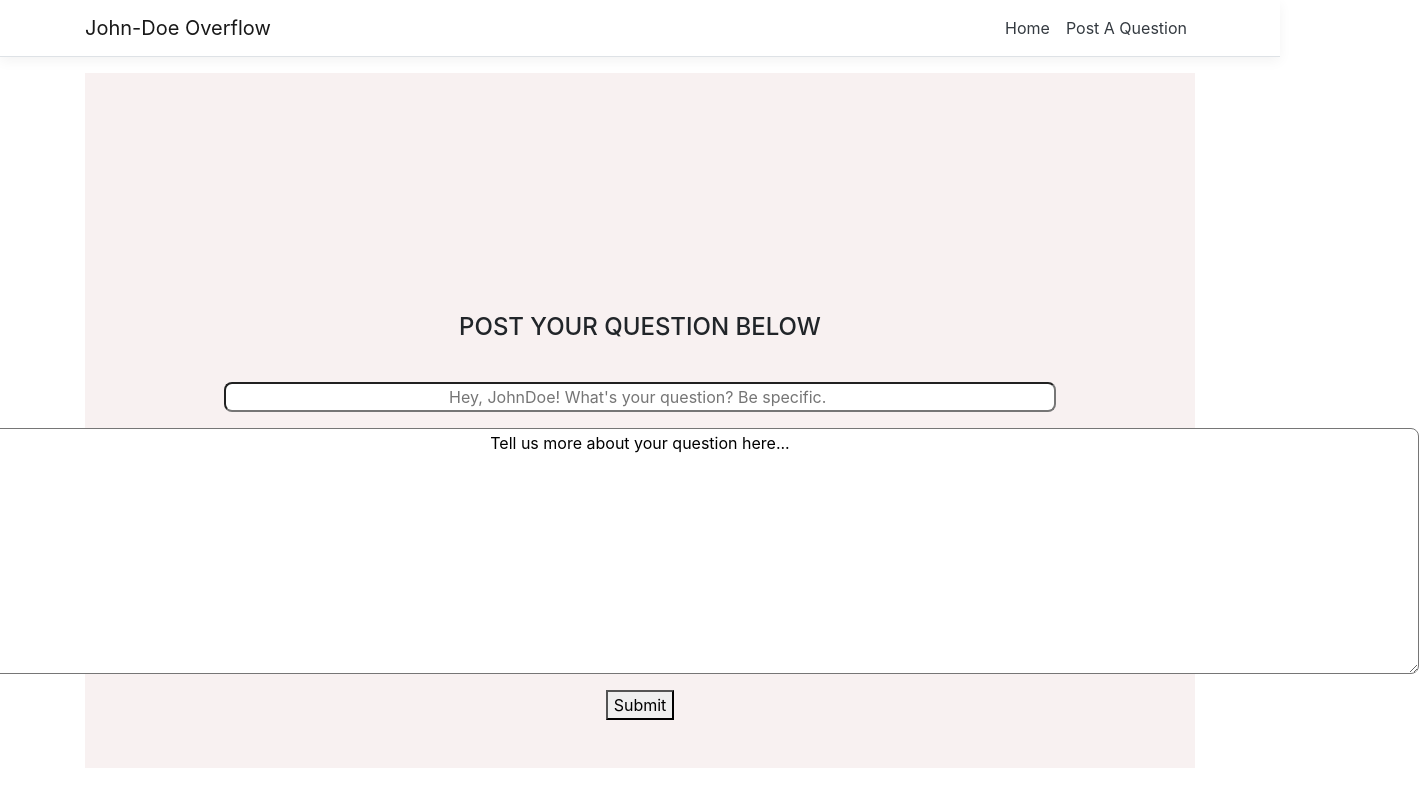
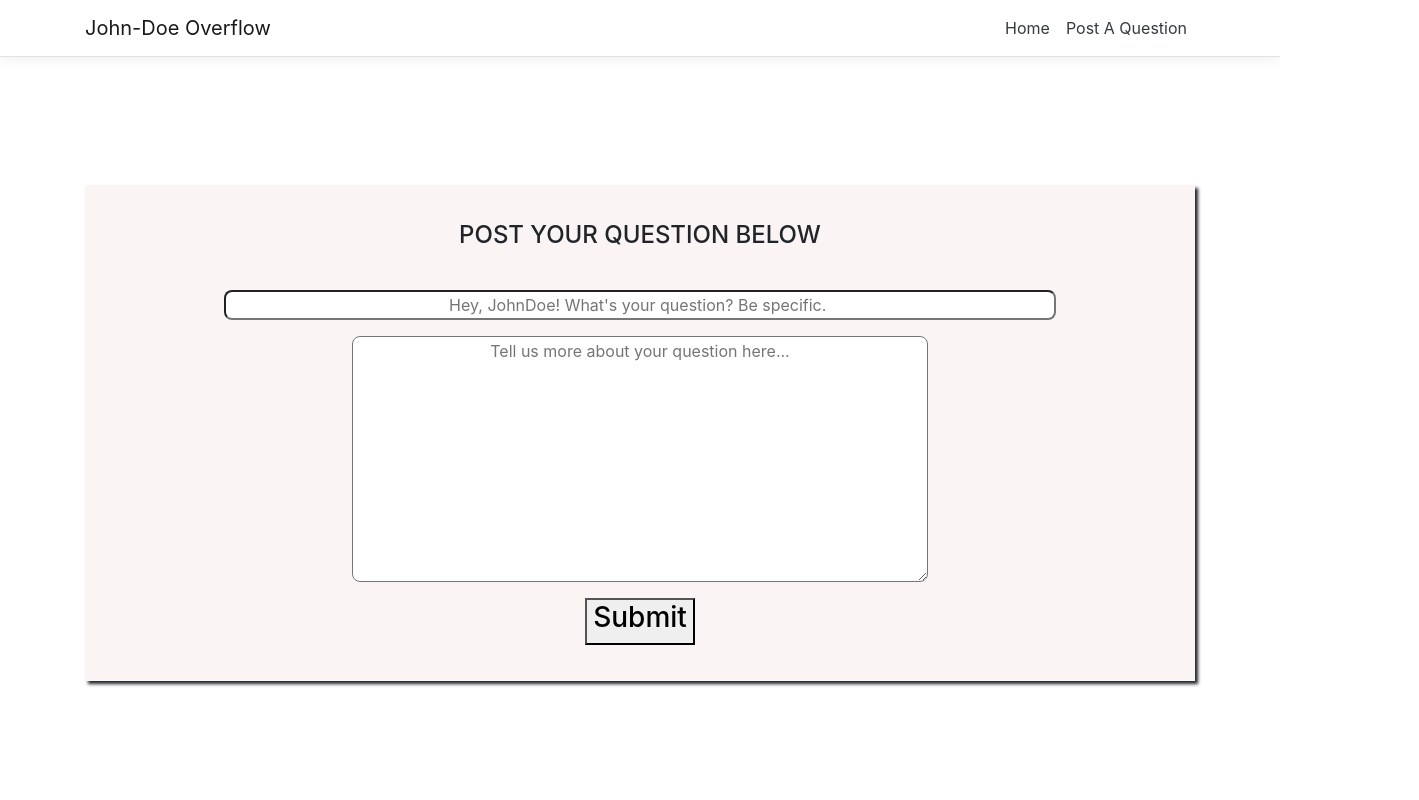
Before and after one commit to LivCunningham/JohnDoeOverflow, a React (Create React App) app in the folder ClientApp/: page /Post in a window 1280 px wide. Shown: the whole page, 1419 px wide, since content can reach past the window. Built offline with nearby package versions, Linux system fonts and the light colour scheme.

Commit message:
post question styling

```diff
--- a/ClientApp/src/Pages/PostQuestion.css
+++ b/ClientApp/src/Pages/PostQuestion.css
@@ -8,6 +8,8 @@
   display: flex;
   flex-direction: column;
   justify-content: center;
+  height: 35vw;
+  margin-top: 8rem;
 }
 
 .input-Q {
@@ -28,11 +30,8 @@
 .text-area {
   border-radius: 0.5rem;
   text-align: center;
-  margin: 0rem 5rem 0rem 5rem;
-}
-
-.text-area p {
-  padding-left: 1rem;
+  /* margin: 0rem 5rem 0rem 5rem; */
+  width: 45vw;
 }
 
 h2 {
@@ -40,7 +39,7 @@ h2 {
   justify-content: center;
   align-items: center;
   padding-bottom: 2rem;
-  margin-top: 15rem;
+  margin-top: 3rem;
   font-size: 24px;
 }
 
@@ -49,7 +48,8 @@ h2 {
 }
 
 .Post {
-  background-color: rgb(248, 241, 241);
+  background-color: rgb(250, 244, 244);
+  box-shadow: 0.2rem 0.2rem 0.2rem;
   padding-top: -3rem;
   padding-bottom: 3rem;
 }
--- a/ClientApp/src/Pages/PostQuestion.jsx
+++ b/ClientApp/src/Pages/PostQuestion.jsx
@@ -2,6 +2,23 @@ import React, { Component } from 'react'
 import './PostQuestion.css'
 
 class PostQuestion extends Component {
+  constructor(props) {
+    super(props)
+    this.state = {
+      value: ''
+    }
+  }
+
+  //add new question post
+  addNewQuestion = event => {
+    this.setState({ value: event.target.value })
+  }
+
+  //submit form
+  submitNewQuestion = event => {
+    this.setState({ value: event.target.value })
+  }
+
   render() {
     return (
       <section className="Post">
@@ -12,11 +29,20 @@ class PostQuestion extends Component {
               className="title-input"
               type="text"
               placeholder="Hey, JohnDoe! What's your question? Be specific. "
+              onChange={this.addNewQuestion}
+              value={this.state.value}
             />
-            <textarea className="text-area" rows="10" cols="150">
-              Tell us more about your question here...
-            </textarea>
-            <button className="submit-Q">Submit</button>
+            <textarea
+              className="text-area"
+              rows="10"
+              cols="150"
+              onChange={this.addNewQuestion}
+              value={this.state.value}
+              placeholder="Tell us more about your question here..."
+            />
+            <button className="submit-Q">
+              <h3>Submit</h3>
+            </button>
           </form>
         </div>
       </section>
```
